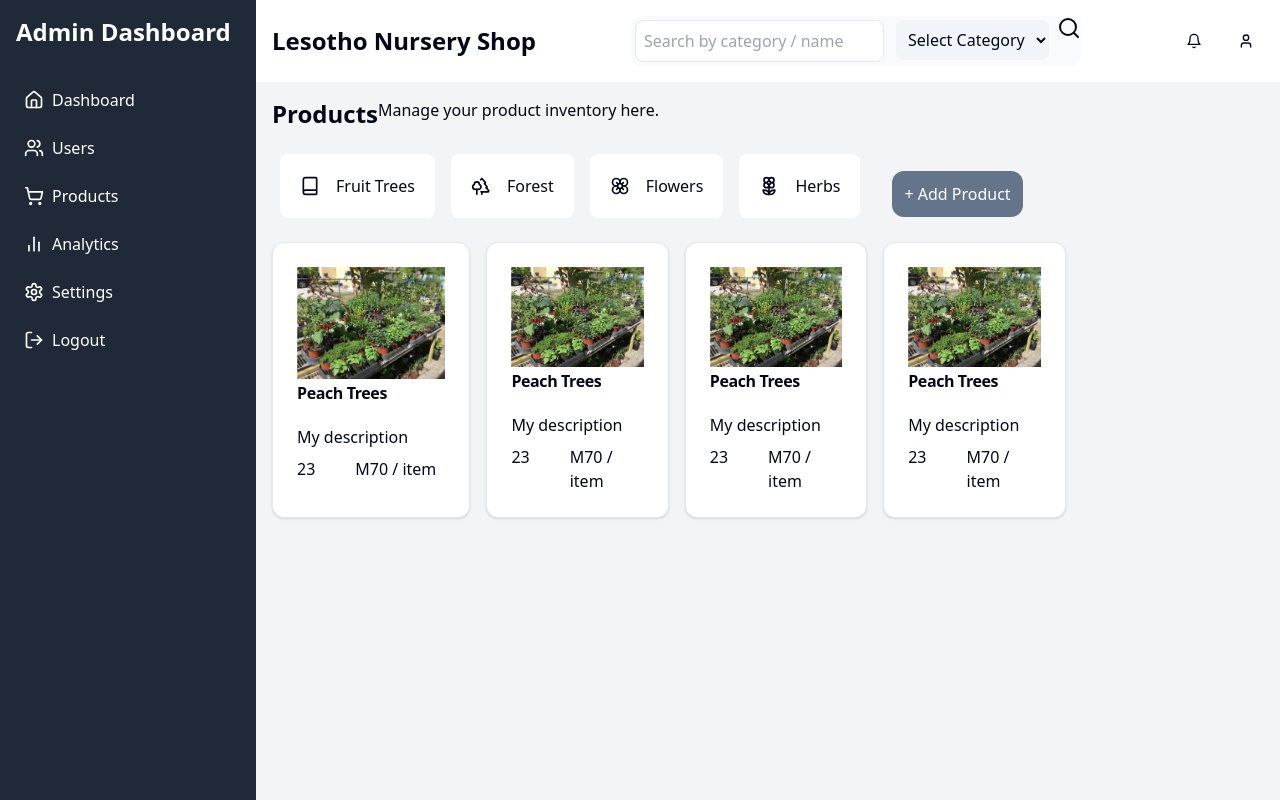
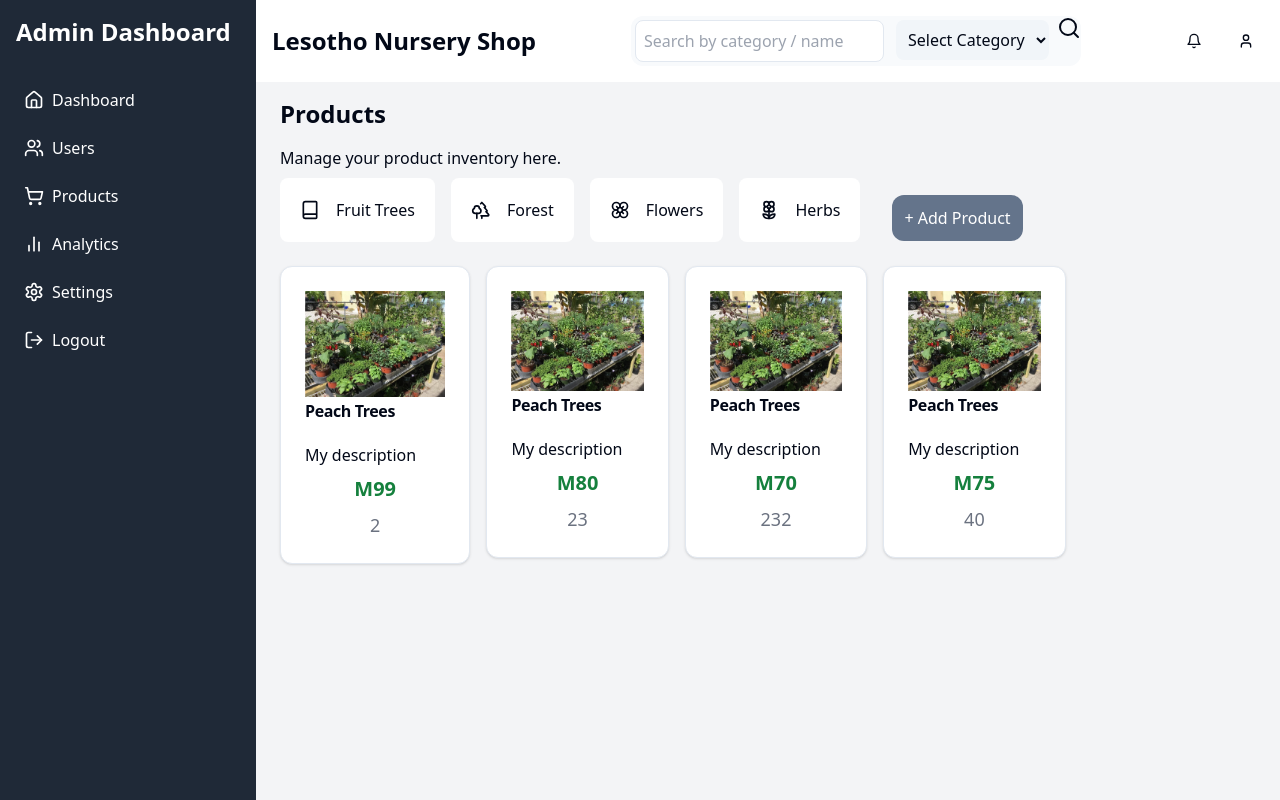
Before and after one commit to tefots/electron-js-testing, a Next.js app: page /pages/Products in a window 1280 px wide. Built offline with nearby package versions, Linux system fonts and the light colour scheme.

Commit message:
fixing padding

```diff
--- a/app/components/SidebarComponents/productsCards.tsx
+++ b/app/components/SidebarComponents/productsCards.tsx
@@ -6,36 +6,33 @@ interface productProps{
     image: React.ReactNode
     title: String
     description: String
-    price: number
+    quantity: number
     pricePerProduct: String
     }
 
-    export default function ProductsCards({image, title,description, price, pricePerProduct}: productProps){
+    export default function ProductsCards({image, title,description, quantity, pricePerProduct}: productProps){
 
         return(
-            <>
-            <Card >
+            <div className="ms-2">
+            <Card className="">
                 <CardHeader>
                     <div className="">{image}</div>
                     <CardTitle>{title}</CardTitle>
                 </CardHeader>
                 <CardContent className="">
                     {description}
-                    <div className="flex flex-row space-x-10 w-full">
-                    <div className="mt-2">
-                    {price}
+
+                    <div className="flex flex-col items-center w-full">
+                        <div className="mt-2 text-green-700 text-xl font-semibold">
+                            {pricePerProduct}
+                            </div>
+                            <div className="mt-2 text-gray-500 text-lg">
+                            {quantity}
+                        </div>
                     </div>
-                    <div className="mt-2 mx-5">
-                    {pricePerProduct}
-                    </div>
-
-
-                    </div>
-
                 </CardContent>
-
             </Card>
 
-            </>
+            </div>
         )
     }
--- a/app/pages/Products/page.tsx
+++ b/app/pages/Products/page.tsx
@@ -20,7 +20,7 @@ export default function Products (){
     return(
         <>
         <DashboardLayout >
-            <div className="flex ">
+            <div className="mx-2">
 
                     <h1 className="text-2xl font-bold mb-4">Products</h1>
                     <p>Manage your product inventory here.</p>
@@ -53,8 +53,9 @@ export default function Products (){
                 />}
                 title={"Peach Trees"}
                 description={"My description"}
-                price={23}
-                pricePerProduct={"M70 / item" } />
+                pricePerProduct={"M99" }
+                quantity={2}
+                />
 
             <ProductsCards image={
                 <Image
@@ -65,8 +66,8 @@ export default function Products (){
                 />}
                 title={"Peach Trees"}
                 description={"My description"}
-                price={23}
-                pricePerProduct={"M70 / item" } />
+                quantity={23}
+                pricePerProduct={"M80" } />
 
             <ProductsCards image={
                 <Image
@@ -77,8 +78,8 @@ export default function Products (){
                 />}
                 title={"Peach Trees"}
                 description={"My description"}
-                price={23}
-                pricePerProduct={"M70 / item" } />
+                quantity={232}
+                pricePerProduct={"M70" } />
 
             <ProductsCards image={
                 <Image
@@ -89,8 +90,8 @@ export default function Products (){
                 />}
                 title={"Peach Trees"}
                 description={"My description"}
-                price={23}
-                pricePerProduct={"M70 / item" } />
+                quantity={40}
+                pricePerProduct={"M75" } />
 
 
 
```
